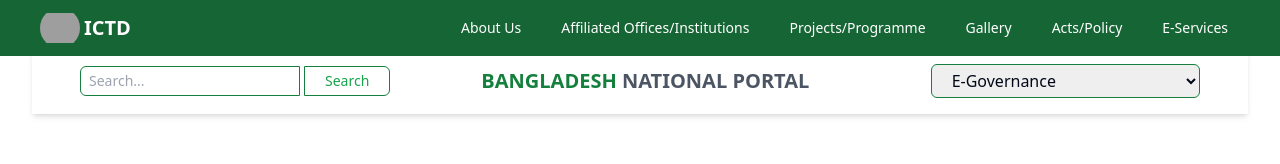
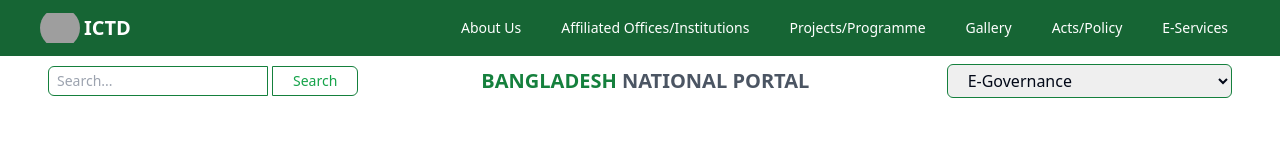
Before and after one commit to mahfuzctg/ictd.gov.bd, a React (Vite) app: page / in a window 1280 px wide. Shown: the top 164 px of the page. Built offline with nearby package versions, Linux system fonts and the light colour scheme; grey boxes are pictures that could not be loaded.

Commit message:
some modified on searchBar

```diff
--- a/src/components/SearchAndDropdown.tsx
+++ b/src/components/SearchAndDropdown.tsx
@@ -15,8 +15,8 @@
   };
 
   return (
-    <div className="bg-[#ffffff] p-4 shadow-md">
-      <div className="container mx-auto flex flex-col md:flex-row items-center justify-between space-y-4 md:space-y-0 md:space-x-4">
+    <div className="bg-[#ffffff]  p-4 ">
+      <div className="mx-auto flex flex-col md:flex-row items-center justify-between space-y-4 md:space-y-0 md:space-x-4">
         {/* Main Search Bar */}
         <form
           onSubmit={handleSearch}
```
